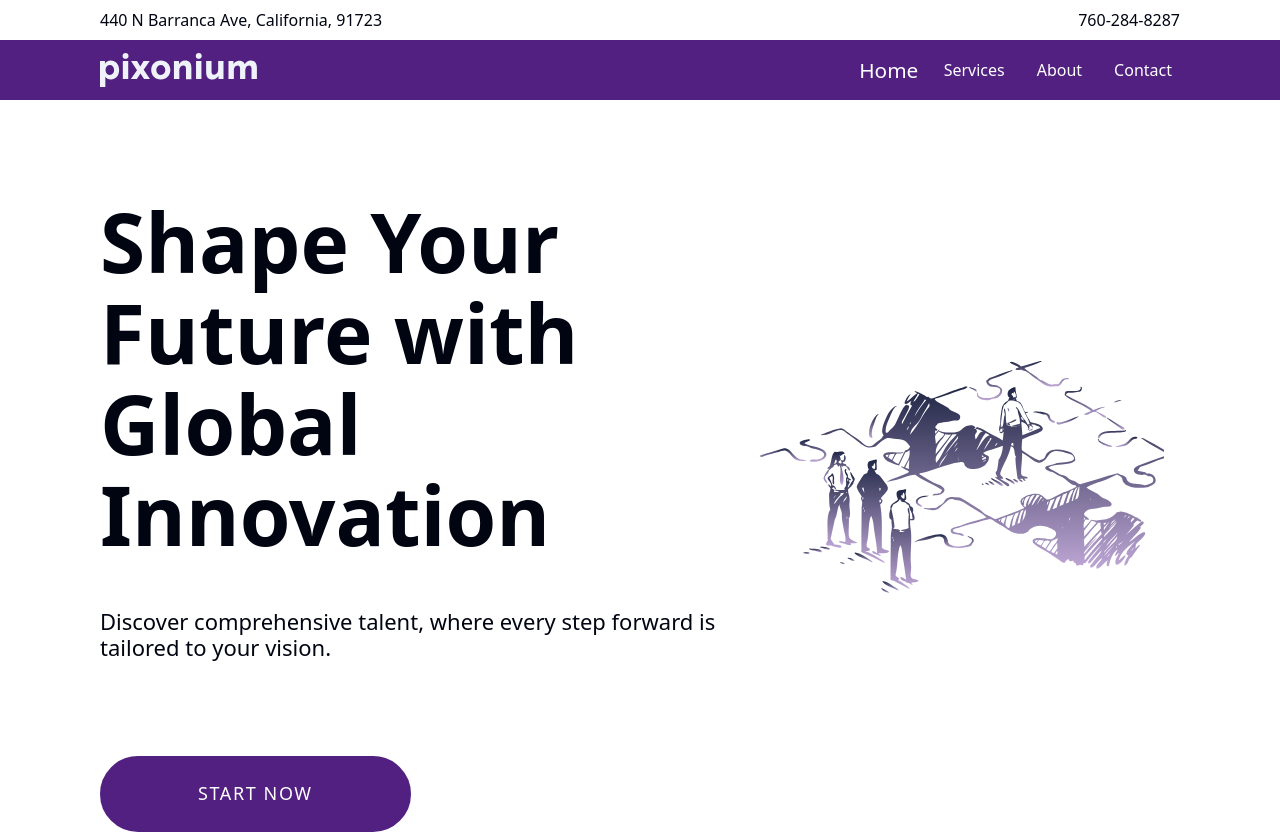
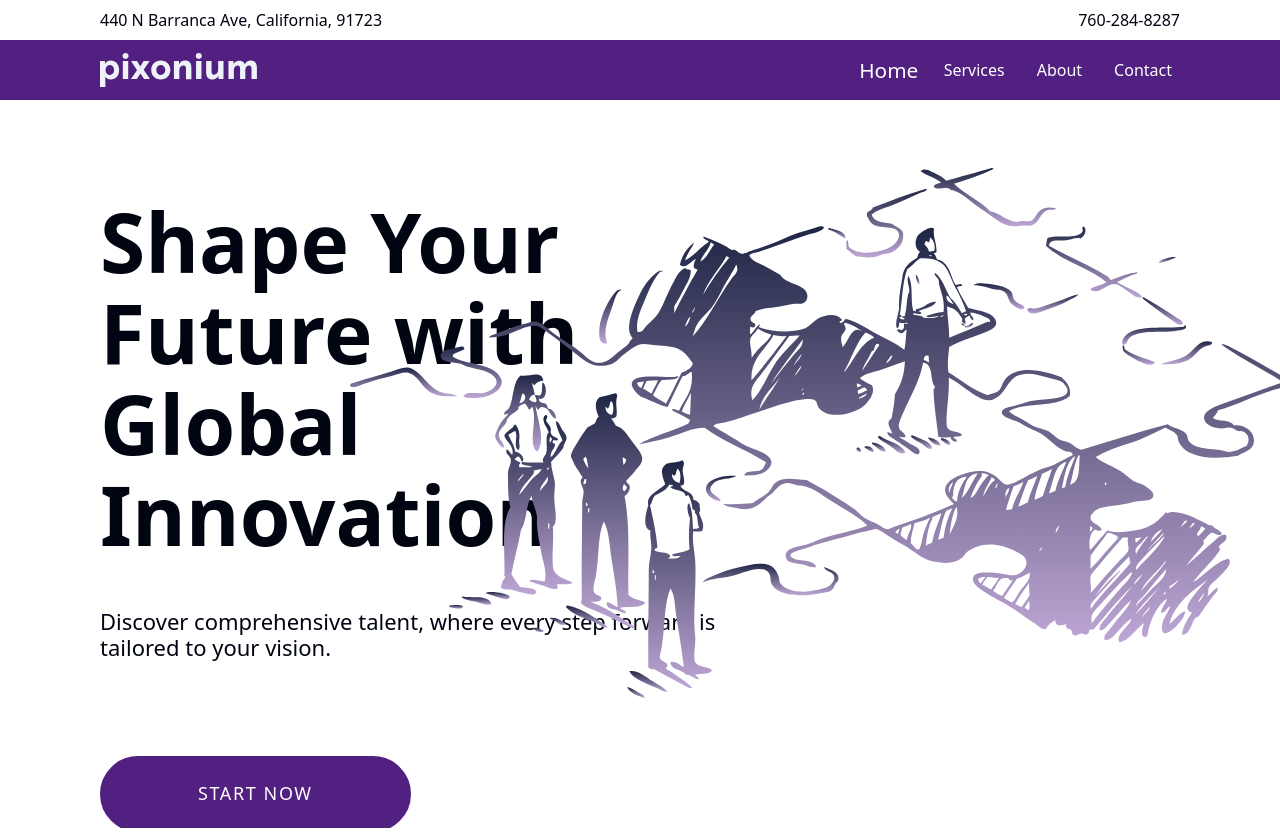
Before and after one commit to Bazzomir/lumaro, a React (Create React App) app in the folder erikas-app/: page / in a window 1280 px wide. Shown: the top 834 px of the page. Built offline with nearby package versions, Linux system fonts and the light colour scheme.

Commit message:
updated component

```diff
--- a/erikas-app/src/assets/css/App.css
+++ b/erikas-app/src/assets/css/App.css
@@ -29,6 +29,17 @@ body {
 
 .homepage {
     height: 85vh;
+    box-sizing: border-box;
+    overflow: hidden;
+    position: relative;
+}
+
+.homepage-image {
+    aspect-ratio: 4/3;
+    position: absolute;
+    top: 20px;
+    right: 0;
+    z-index: 2;
 }
 
 .contact,
@@ -99,7 +110,7 @@ body {
     color: var(--purple) !important;
     border: 2px solid var(--purple) !important;
     transform: scale(1.1) !important;
-    box-shadow: -7px 7px 5px 0px rgba(82,32,129,0.75);
+    box-shadow: -7px 7px 5px 0px rgba(82, 32, 129, 0.75);
 }
 
 .services--header {
@@ -239,13 +250,6 @@ body {
 }
 
 .bg-triangle {
-    /* background-image: url('../image/Rectangle.svg');
-    background-repeat: no-repeat;
-    background-position: center;
-    background-attachment: local;
-    background-size: cover;
-    height: 76.5vh;
-    width: 60vw; */
     position: relative;
     z-index: 1;
 }
--- a/erikas-app/src/components/pages/Homepage.jsx
+++ b/erikas-app/src/components/pages/Homepage.jsx
@@ -53,8 +53,8 @@ export default function Homepage() {
                     </div>
                 </div>
                 <div className="col-0 col-lg-5 d-none d-lg-block">
-                    <div className="d-flex p-3">
-                        <HomepageImage alt="Homepage Image" />
+                    <div className="d-flex p-3 relative">
+                        <HomepageImage alt="Homepage Image" className="homepage-image" />
                     </div>
                 </div>
             </div>
```
Also changed, not shown: erikas-app/src/assets/image/homepage.svg.
